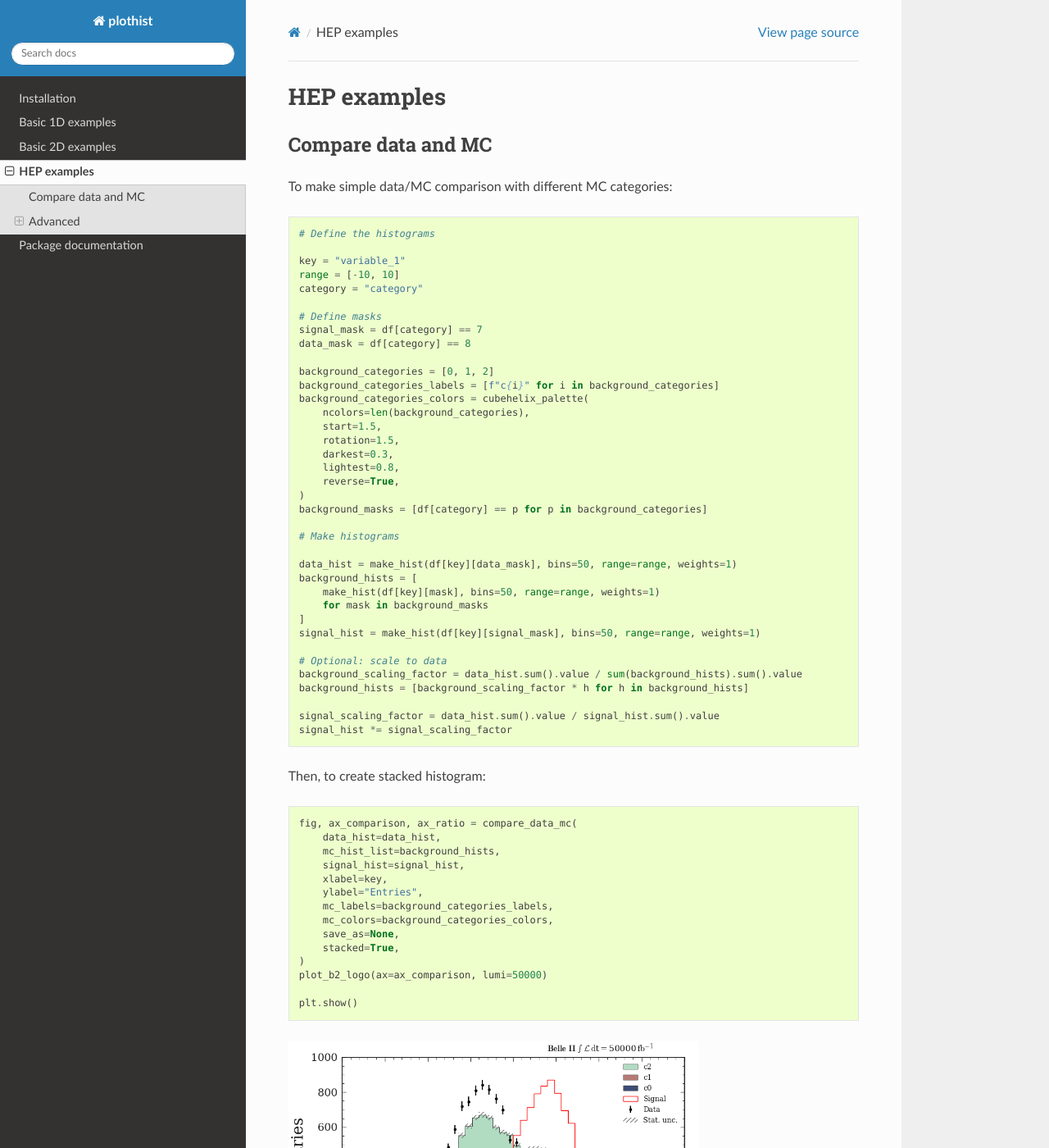
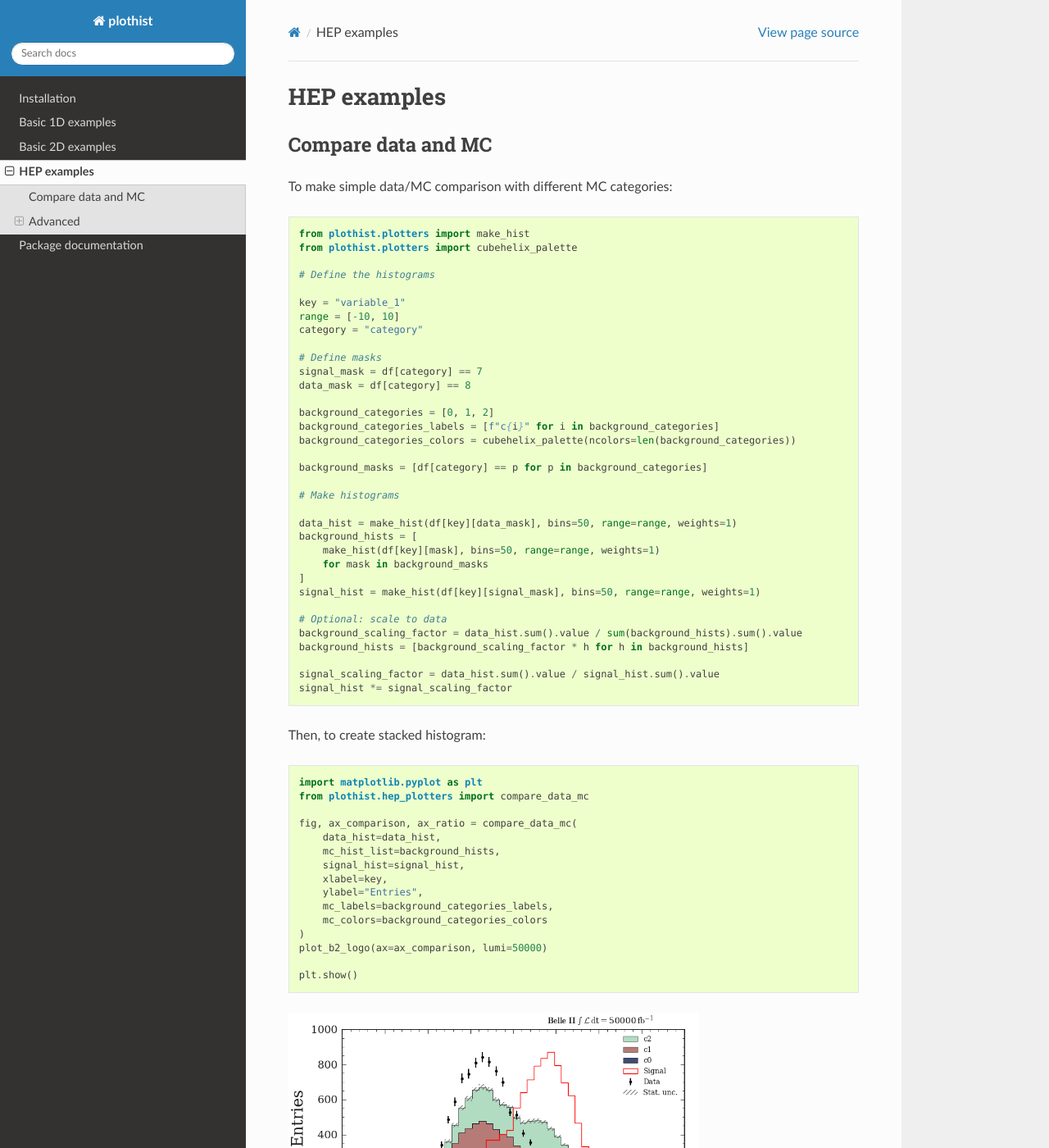
Before and after one commit to cyrraz/plothist, a Sphinx documentation site: the page built from docs/advanced/hep_examples.rst, in a window 1280 px wide and 1400 px high. Shown: the whole window at 82% size. Built offline with Sphinx 7.4.7 and the Read the Docs theme 2.0.0, drawn with Linux system fonts in a browser that asks for light colours; some of the changed text lies outside the part shown.

Commit message:
PR comments addressed

```diff
--- a/README.rst
+++ b/README.rst
@@ -18,14 +18,12 @@ plothist
 
 |GitHub Project| |PyPI version| |Docs from latest| |Docs from main| |Code style: black|
 
-Small presentation
-------------------
 
 **Major advantages over other plotting libraries**: scalability, style and user friendly way of managing variables.
 
 1. **First idea**: Default style is already presentation-ready and/or paper-ready (with no effort).
 
-2. **Second idea**: separate the histogram creation from its data. Then you can easily manage histogram objects (``boostHist`` library) and plot large amount of variables and data really fast.
+2. **Second idea**: separate the histogram creation from its plotting. Then you can easily manage histogram objects (``boost_histogram`` library) and plot large amount of variables and data really fast.
 
 3. **Third idea**: plot a lot of variable easily with a variable manager. Really easy to modify the plotting information and do multiple plots with same variable but different settings
 
--- a/docs/advanced/hep_examples.rst
+++ b/docs/advanced/hep_examples.rst
@@ -11,6 +11,9 @@ To make simple data/MC comparison with different MC categories:
 
 .. code-block:: python
 
+    from plothist.plotters import make_hist
+    from plothist.plotters import cubehelix_palette
+
     # Define the histograms
 
     key = "variable_1"
@@ -23,14 +26,8 @@ To make simple data/MC comparison with different MC categories:
 
     background_categories = [0, 1, 2]
     background_categories_labels = [f"c{i}" for i in background_categories]
-    background_categories_colors = cubehelix_palette(
-        ncolors=len(background_categories),
-        start=1.5,
-        rotation=1.5,
-        darkest=0.3,
-        lightest=0.8,
-        reverse=True,
-    )
+    background_categories_colors = cubehelix_palette(ncolors=len(background_categories))
+
     background_masks = [df[category] == p for p in background_categories]
 
     # Make histograms
@@ -53,6 +50,9 @@ Then, to create stacked histogram:
 
 .. code-block:: python
 
+    import matplotlib.pyplot as plt
+    from plothist.hep_plotters import compare_data_mc
+
     fig, ax_comparison, ax_ratio = compare_data_mc(
         data_hist=data_hist,
         mc_hist_list=background_hists,
@@ -60,9 +60,7 @@ Then, to create stacked histogram:
         xlabel=key,
         ylabel="Entries",
         mc_labels=background_categories_labels,
-        mc_colors=background_categories_colors,
-        save_as=None,
-        stacked=True,
+        mc_colors=background_categories_colors
     )
     plot_b2_logo(ax=ax_comparison, lumi=50000)
 
@@ -76,6 +74,9 @@ Then, to create stacked histogram:
 or unstacked histogram:
 
 .. code-block:: python
+
+    import matplotlib.pyplot as plt
+    from plothist.hep_plotters import compare_data_mc
 
     fig, ax_comparison, ax_ratio = compare_data_mc(
         data_hist=data_hist,
@@ -106,6 +107,10 @@ Compare data and stacked histogram for a flatten 2D variable:
 
 .. code-block:: python
 
+    from plothist.plotters import make_2d_hist, cubehelix_palette
+    from plothist.hep_plotters import compare_data_mc. plot_b2_logo
+    import matplotlib.pyplot as plt
+
     # Define the histograms
 
     key1 = "variable_1"
@@ -122,14 +127,8 @@ Compare data and stacked histogram for a flatten 2D variable:
 
     background_categories = [0, 1, 2, 3, 4, 5, 6]
     background_categories_labels = [f"c{i}" for i in background_categories]
-    background_categories_colors = cubehelix_palette(
-        ncolors=len(background_categories),
-        start=1.5,
-        rotation=1.5,
-        darkest=0.3,
-        lightest=0.8,
-        reverse=True,
-    )
+    background_categories_colors = cubehelix_palette(ncolors=len(background_categories))
+
     background_masks = [df[category] == p for p in background_categories]
 
     # Make histograms
--- a/docs/basics/1d_hist.rst
+++ b/docs/basics/1d_hist.rst
@@ -13,6 +13,7 @@ To plot a simple 1d histogram:
 .. code-block:: python
 
     from plothist.plotters import make_hist, plot_hist
+    import matplotlib.pyplot as plt
 
     name = "variable_0"
 
--- a/docs/basics/2d_hist.rst
+++ b/docs/basics/2d_hist.rst
@@ -12,6 +12,7 @@ To plot a simple 1d histogram:
 .. code-block:: python
 
     from plothist.plotters import make_2d_hist, plot_2d_hist
+    import matplotlib.pyplot as plt
 
     name_x = "variable_0"
     name_y = "variable_1"
@@ -85,6 +86,9 @@ Instead of inputing a number of bins and a range in ``make_2d_hist()``, the bins
 
 .. code-block:: python
 
+    import matplotlib.pyplot as plt
+    from plothist.plotters import make_2d_hist, plot_2d_hist
+
     name_x = "variable_0"
     name_y = "variable_1"
     # Bins [-10,0], [0,10] for variable 1,
--- a/docs/conf.py
+++ b/docs/conf.py
@@ -156,7 +156,7 @@ texinfo_documents = [
         "plothist Documentation",
         author,
         "plothist",
-        "One line description of project.",
+        "Plot histograms in a scalable way and a beautiful style.",
         "Miscellaneous",
     ),
 ]
--- a/docs/usage/installation.rst
+++ b/docs/usage/installation.rst
@@ -11,7 +11,7 @@ Using PyPI
 soon
 
 
-Using Flit (deprecated soon)
+Using Flit (development version)
 ============================
 
 1.  Install flit:
```
Also changed, not shown: 2 other files.
